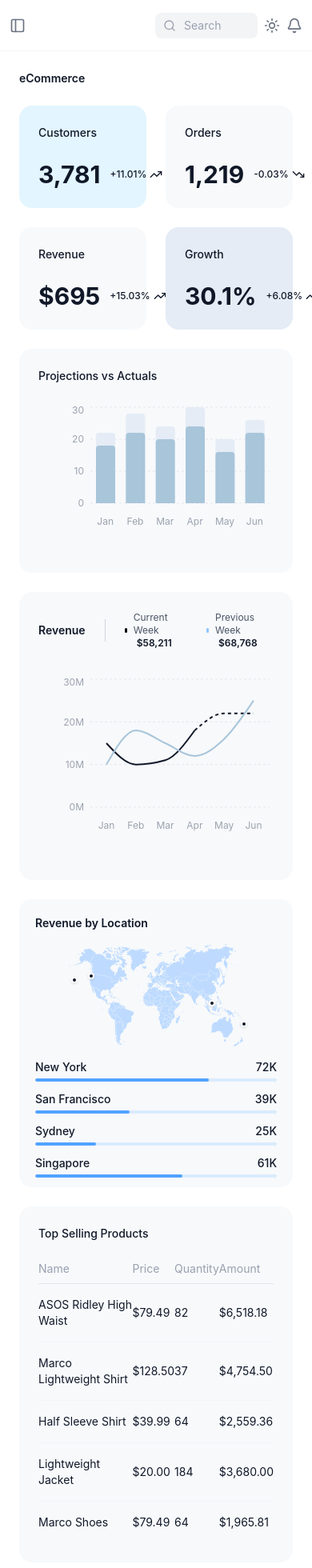
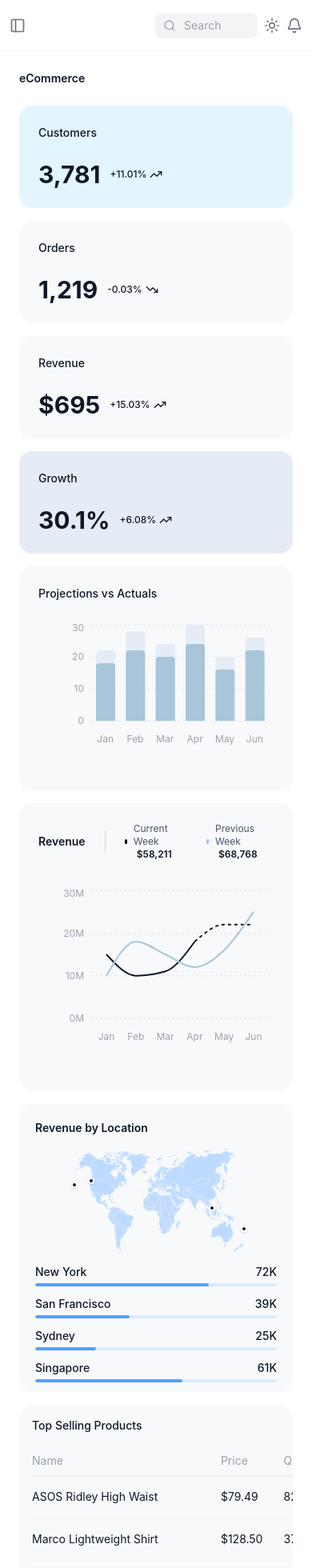
Before and after one commit to aashwani106/juspay, a React (Vite) app: page / in a window 390 px wide. Shown: the top 1960 px of the page at 80% size. Built offline with nearby package versions, Linux system fonts and the light colour scheme.

Commit message:
Refactor Dashboard layout for better responsiveness

```diff
--- a/src/components/dashboard/Dashboard.jsx
+++ b/src/components/dashboard/Dashboard.jsx
@@ -10,10 +10,10 @@ const Dashboard = () => {
         <div className="max-w-7xl mx-auto">
             <h2 className="text-sm font-semibold mb-6 text-gray-900 dark:text-white">eCommerce</h2>
 
-            <div className="grid grid-cols-1 md:grid-cols-2 xl:grid-cols-4 gap-6 mb-6">
+            <div className="grid grid-cols-1 lg:grid-cols-2 xl:grid-cols-4 gap-4 sm:gap-6 mb-4 sm:mb-6">
                 {/* Top Left Block */}
-                <div className="col-span-1 xl:col-span-2 space-y-6">
-                    <div className="grid grid-cols-2 gap-6">
+                <div className="col-span-1 lg:col-span-1 xl:col-span-2 space-y-4 sm:space-y-6">
+                    <div className="grid grid-cols-1 sm:grid-cols-2 gap-4 sm:gap-6">
                         <div className="col-span-1 h-32">
                             <StatCard title="Customers" value="3,781" change={11.01} isPositive={true} className="bg-[#E3F5FF] dark:bg-[#262626]" />
                         </div>
@@ -21,7 +21,7 @@ const Dashboard = () => {
                             <StatCard title="Orders" value="1,219" change={-0.03} isPositive={false} className="bg-[#F7F9FB] dark:bg-[#262626]" />
                         </div>
                     </div>
-                    <div className="grid grid-cols-2 gap-6">
+                    <div className="grid grid-cols-1 sm:grid-cols-2 gap-4 sm:gap-6">
                         <div className="col-span-1 h-32">
                             <StatCard title="Revenue" value="$695" change={15.03} isPositive={true} className="bg-[#F7F9FB] dark:bg-[#262626]" />
                         </div>
@@ -32,12 +32,12 @@ const Dashboard = () => {
                 </div>
 
                 {/* Top Right Block - Projections */}
-                <div className="col-span-1 xl:col-span-2 h-full min-h-[280px]">
+                <div className="col-span-1 lg:col-span-1 xl:col-span-2 h-full min-h-[280px]">
                     <ProjectionsChart />
                 </div>
             </div>
 
-            <div className="grid grid-cols-1 xl:grid-cols-4 gap-6 mb-6">
+            <div className="grid grid-cols-1 xl:grid-cols-4 gap-4 sm:gap-6 mb-4 sm:mb-6">
                 <div className="xl:col-span-3 h-[360px]">
                     <RevenueChart />
                 </div>
@@ -46,10 +46,10 @@ const Dashboard = () => {
                 </div>
             </div>
 
-            <div className="grid grid-cols-1 xl:grid-cols-4 gap-6">
-                <div className="xl:col-span-3 bg-[#F7F9FB] dark:bg-[#262626] p-6 rounded-2xl min-h-[200px] transition-colors duration-300">
+            <div className="grid grid-cols-1 xl:grid-cols-4 gap-4 sm:gap-6">
+                <div className="xl:col-span-3 bg-[#F7F9FB] dark:bg-[#262626] p-4 sm:p-6 rounded-2xl min-h-[200px] transition-colors duration-300 overflow-x-auto">
                     <h3 className="text-sm font-medium text-gray-900 dark:text-white mb-4">Top Selling Products</h3>
-                    <table className="w-full text-sm text-left">
+                    <table className="w-full min-w-[500px] text-sm text-left">
                         <thead>
                             <tr className="text-gray-400 border-b border-gray-200 dark:border-gray-700">
                                 <th className="py-2 font-normal">Name</th>
```
